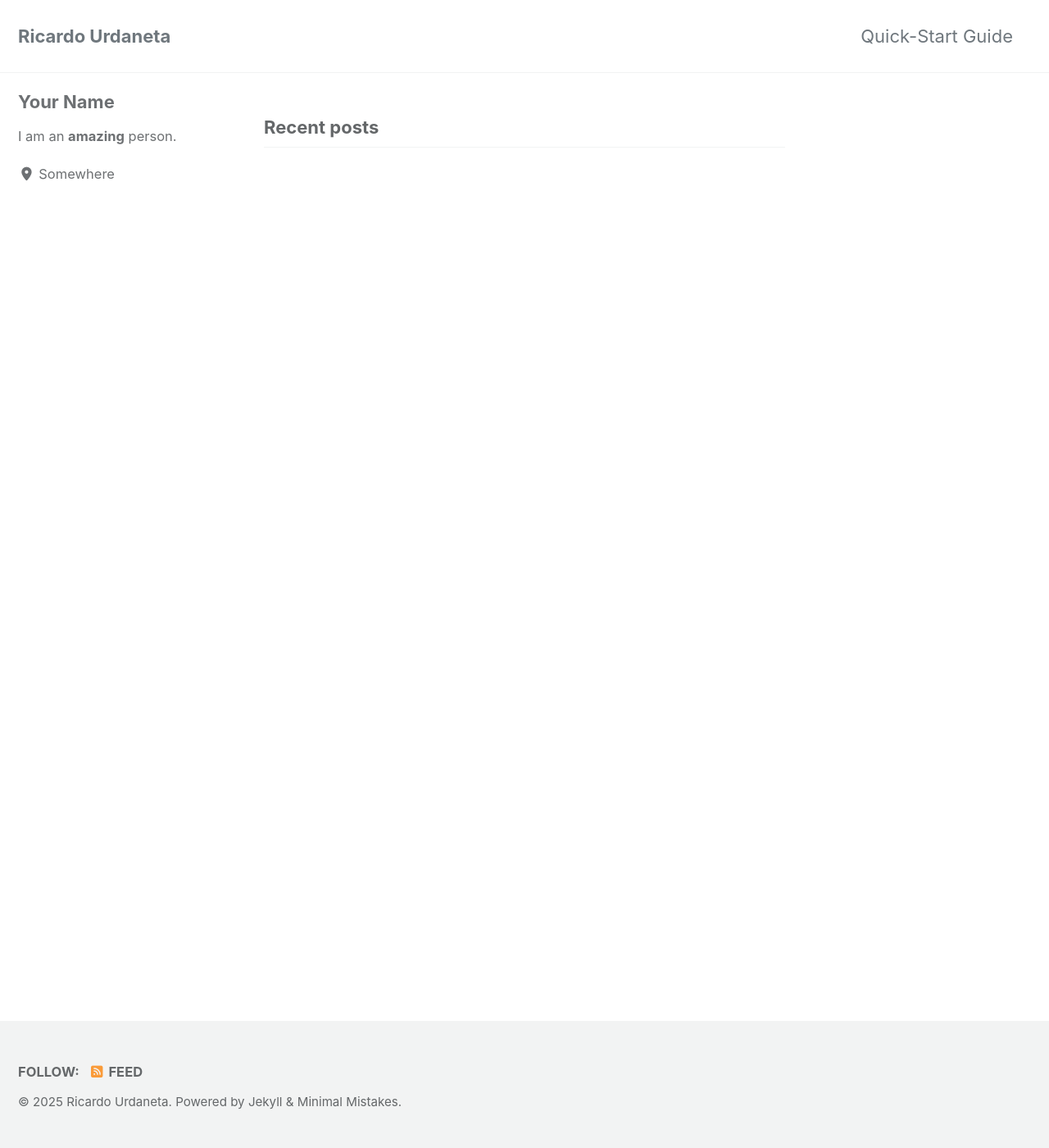
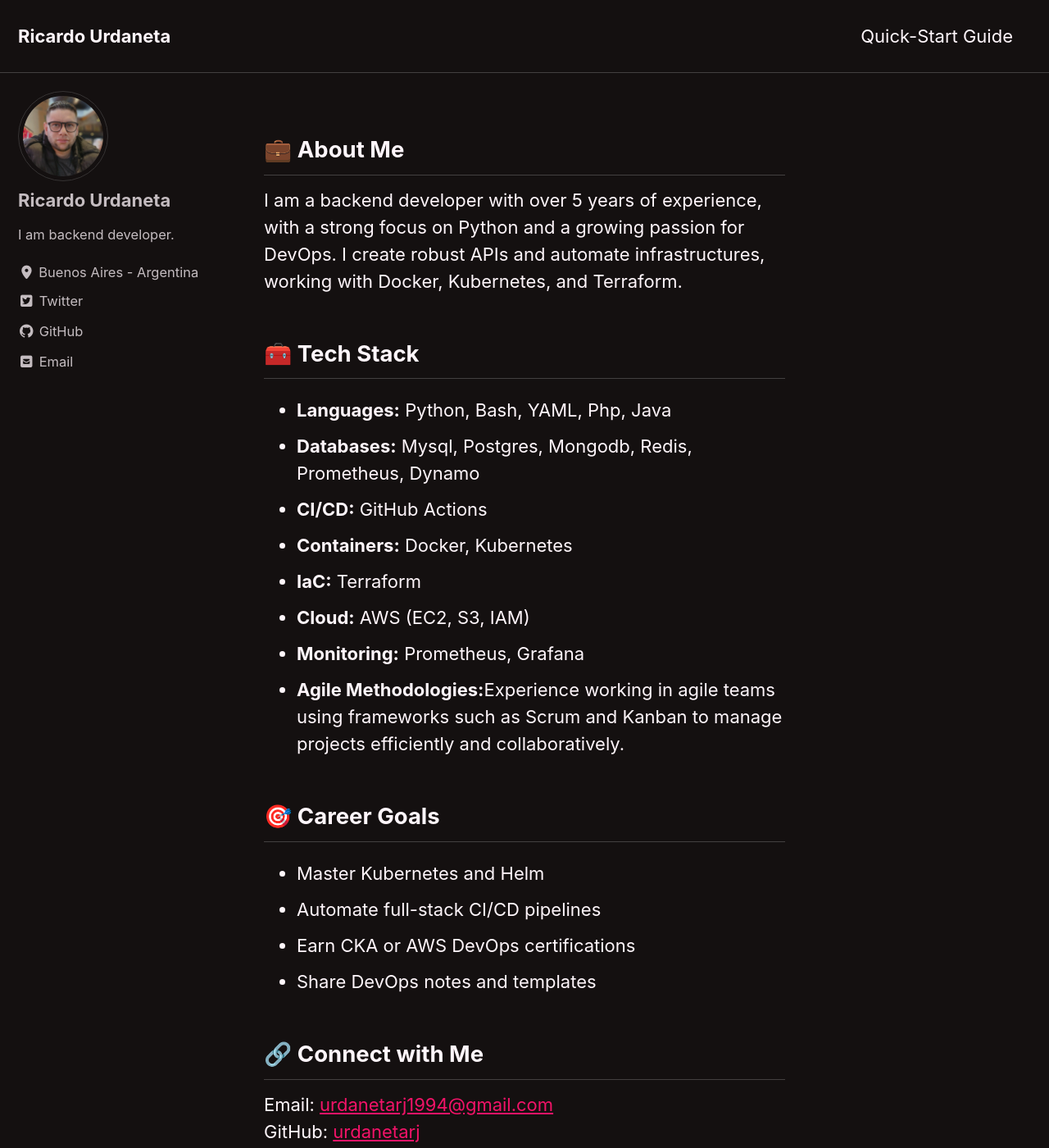
Before and after one commit to urdanetarj/urdanetarj.github.io, a Jekyll site: the page built from index.html, in a window 1280 px wide and 1400 px high. Shown: the whole window at 82% size. Built offline with Jekyll 4.4.1, drawn with Linux system fonts in a browser that asks for light colours; cached includes are drawn as plain includes; the list of posts is cut into pages by our own code; some of the changed text lies outside the part shown.

Commit message:
feat:i add change to index.html

```diff
--- a/_config.yml
+++ b/_config.yml
@@ -12,7 +12,7 @@
 
 # theme                  : "minimal-mistakes-jekyll"
 # remote_theme           : "mmistakes/minimal-mistakes"
-minimal_mistakes_skin    : "default" # "air", "aqua", "contrast", "dark", "dirt", "neon", "mint", "plum", "sunrise"
+minimal_mistakes_skin    : "neon" # "air", "aqua", "contrast", "dark", "dirt", "neon", "mint", "plum", "sunrise"
 
 # Site Settings
 locale                   : "en-US"
@@ -113,53 +113,28 @@
 
 # Site Author
 author:
-  name             : "Your Name"
-  avatar           : # path of avatar image, e.g. "/assets/images/bio-photo.jpg"
-  bio              : "I am an **amazing** person."
-  location         : "Somewhere"
-  email            :
+  name             : "Ricardo Urdaneta"
+  avatar           : "/assets/images/bio-photo.jpeg"
+  bio              : "I am backend developer."
+  location         : "Buenos Aires - Argentina"
+  email            : "urdanetarj1994@gmail.com"
   links:
-    - label: "Email"
-      icon: "fas fa-fw fa-envelope-square"
-      # url: "mailto:your.name@email.com"
-    - label: "Website"
-      icon: "fas fa-fw fa-link"
-      # url: "https://your-website.com"
     - label: "Twitter"
       icon: "fab fa-fw fa-twitter-square"
-      # url: "https://twitter.com/"
-    - label: "Facebook"
-      icon: "fab fa-fw fa-facebook-square"
-      # url: "https://facebook.com/"
+      url: "https://x.com/rurdaneta_"
     - label: "GitHub"
       icon: "fab fa-fw fa-github"
-      # url: "https://github.com/"
-    - label: "Instagram"
-      icon: "fab fa-fw fa-instagram"
-      # url: "https://instagram.com/"
+      url: "https://github.com/urdanetarj"
 
 # Site Footer
 footer:
   links:
     - label: "Twitter"
       icon: "fab fa-fw fa-twitter-square"
-      # url:
-    - label: "Facebook"
-      icon: "fab fa-fw fa-facebook-square"
-      # url:
+      url: "https://x.com/rurdaneta_"
     - label: "GitHub"
       icon: "fab fa-fw fa-github"
-      # url:
-    - label: "GitLab"
-      icon: "fab fa-fw fa-gitlab"
-      # url:
-    - label: "Bitbucket"
-      icon: "fab fa-fw fa-bitbucket"
-      # url:
-    - label: "Instagram"
-      icon: "fab fa-fw fa-instagram"
-      # url:
-
+      url: "https://github.com/urdanetarj"
 
 # Reading Files
 include:
--- a/index.html
+++ b/index.html
@@ -2,3 +2,37 @@
 layout: home
 author_profile: true
 ---
+
+<div class="page__content">
+  <h2>💼 About Me</h2>
+  <p>I am a backend developer with over 5 years of experience, with a strong focus on Python and a growing passion for DevOps.
+      I create robust APIs and automate infrastructures, working with Docker, Kubernetes, and Terraform.</p>
+
+  <h2>🧰 Tech Stack</h2>
+  <ul>
+    <li><strong>Languages:</strong> Python, Bash, YAML, Php, Java</li>
+    <li><strong>Databases:</strong> Mysql, Postgres, Mongodb, Redis, Prometheus, Dynamo</li>
+    <li><strong>CI/CD:</strong> GitHub Actions</li>
+    <li><strong>Containers:</strong> Docker, Kubernetes</li>
+    <li><strong>IaC:</strong> Terraform</li>
+    <li><strong>Cloud:</strong> AWS (EC2, S3, IAM)</li>
+    <li><strong>Monitoring:</strong> Prometheus, Grafana</li>
+    <li><strong>Agile Methodologies:</strong>Experience working in agile teams using frameworks such as Scrum and Kanban to manage projects
+      efficiently and collaboratively.</li>
+  </ul>
+
+  <h2>🎯 Career Goals</h2>
+  <ul>
+    <li>Master Kubernetes and Helm</li>
+    <li>Automate full-stack CI/CD pipelines</li>
+    <li>Earn CKA or AWS DevOps certifications</li>
+    <li>Share DevOps notes and templates</li>
+  </ul>
+
+  <h2>🔗 Connect with Me</h2>
+  <p>Email: <a href="mailto:urdanetarj1994@gmail.com">urdanetarj1994@gmail.com</a><br>
+     GitHub: <a href="https://github.com/urdanetarj" target="_blank">urdanetarj</a><br>
+     X: <a href="https://x.com/home" target="_blank">urdanetarj</a>
+  </p>
+
+</div>
```
Also changed, not shown: assets/images/bio-photo.jpeg (added), 4 other files.
